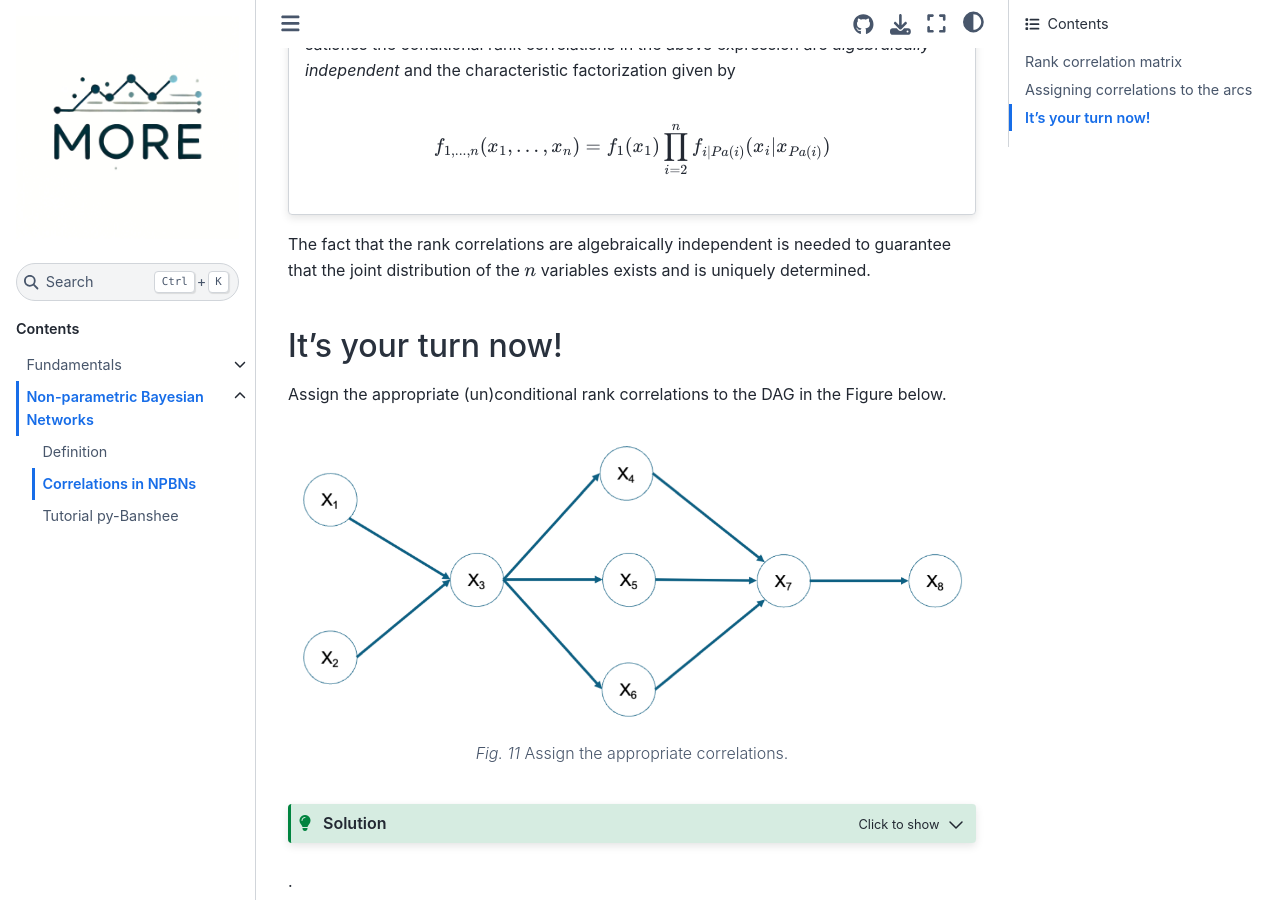
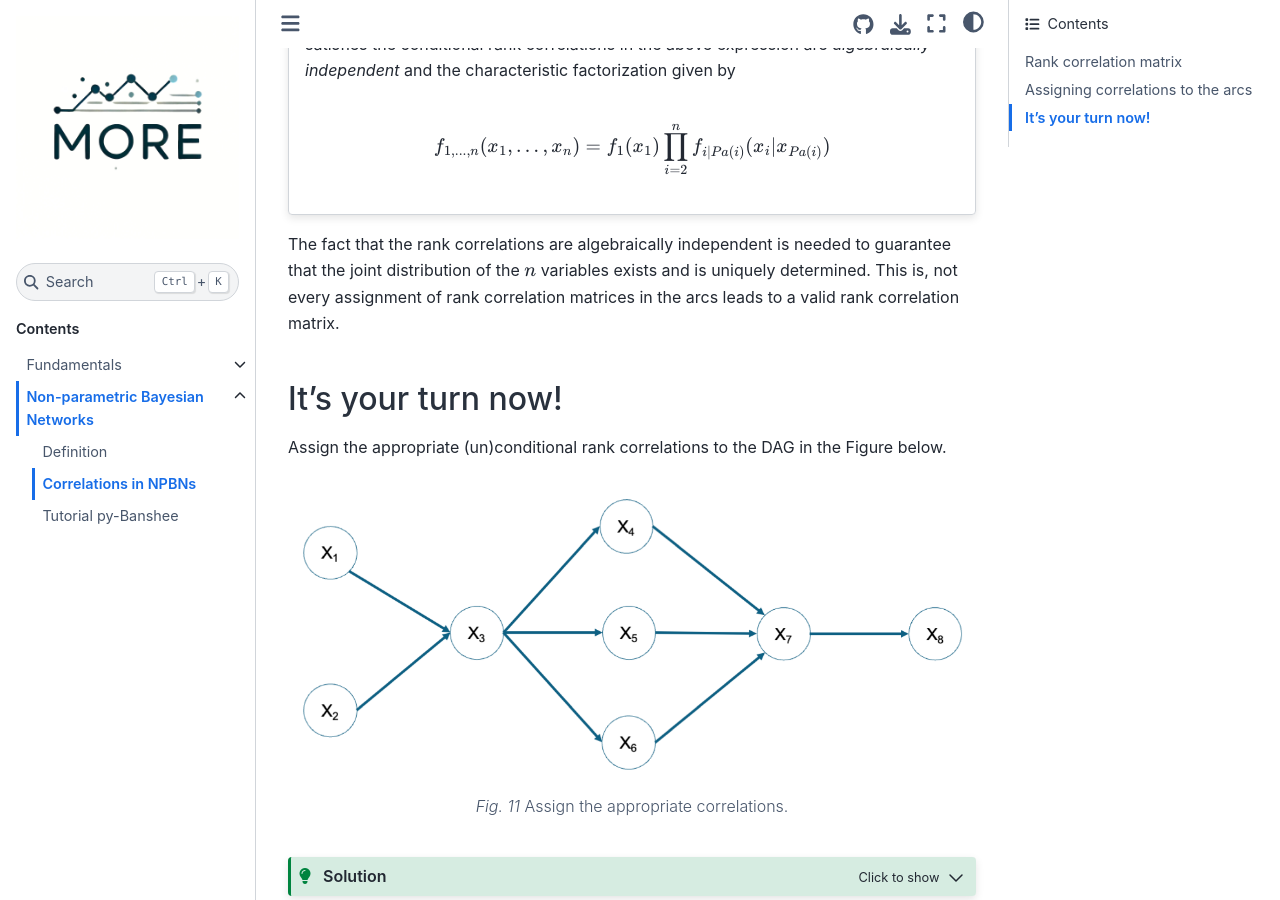
Before and after one commit to char998/Copulas-and-Bayesian-Networks, a Jupyter Book: the page built from book/NPBN/Correls.md, in a window 1280 px wide and 900 px high, scrolled down 3130 px. Built offline with Jupyter Book 1.0.4 settings and Sphinx 7.4.7 and the Sphinx Book theme 1.1.4, drawn with Linux system fonts in a browser that asks for light colours; comment, search, counter and statistics services are not loaded.

Commit message:
line added in correls

```diff
--- a/book/NPBN/Correls.md
+++ b/book/NPBN/Correls.md
@@ -91,7 +91,7 @@ $$
 
 :::
 
-The fact that the rank correlations are algebraically independent is needed to guarantee that the joint distribution of the $n$ variables exists and is uniquely determined.
+The fact that the rank correlations are algebraically independent is needed to guarantee that the joint distribution of the $n$ variables exists and is uniquely determined. This is, not every assignment of rank correlation matrices in the arcs leads to a valid rank correlation matrix.
 
 ## It's your turn now!
 
```
